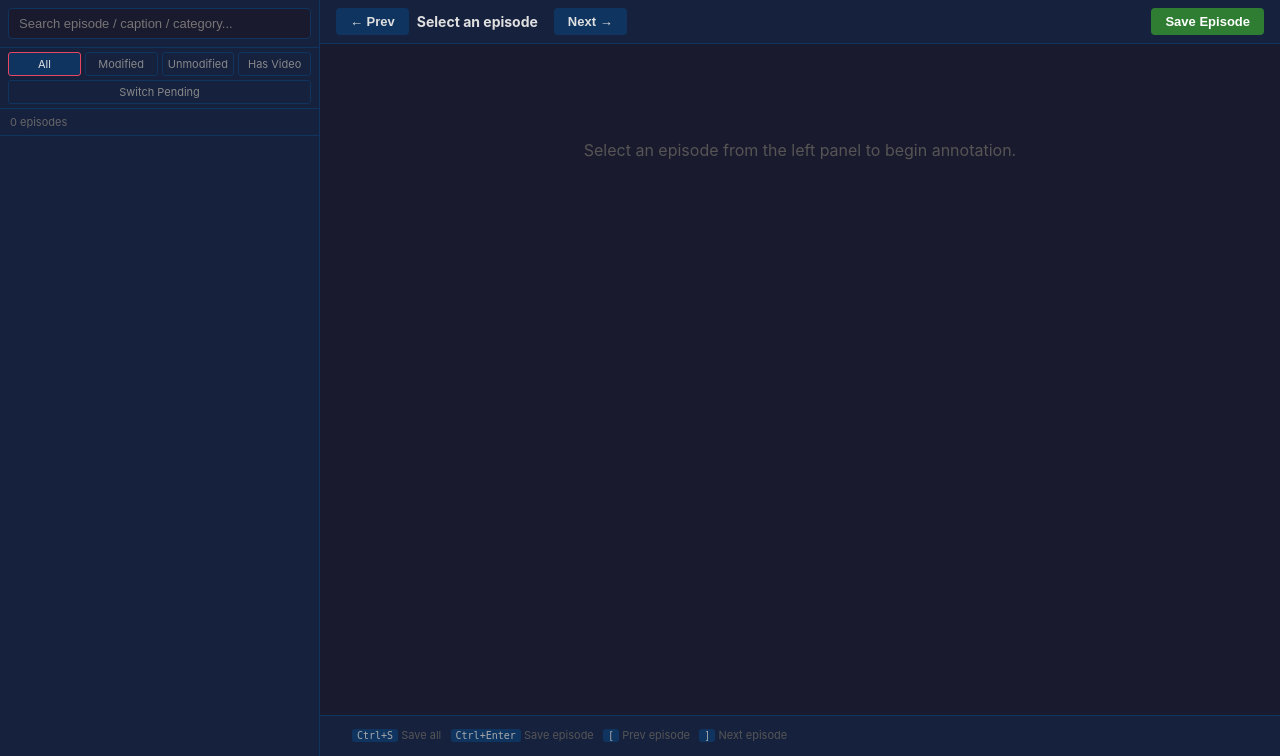
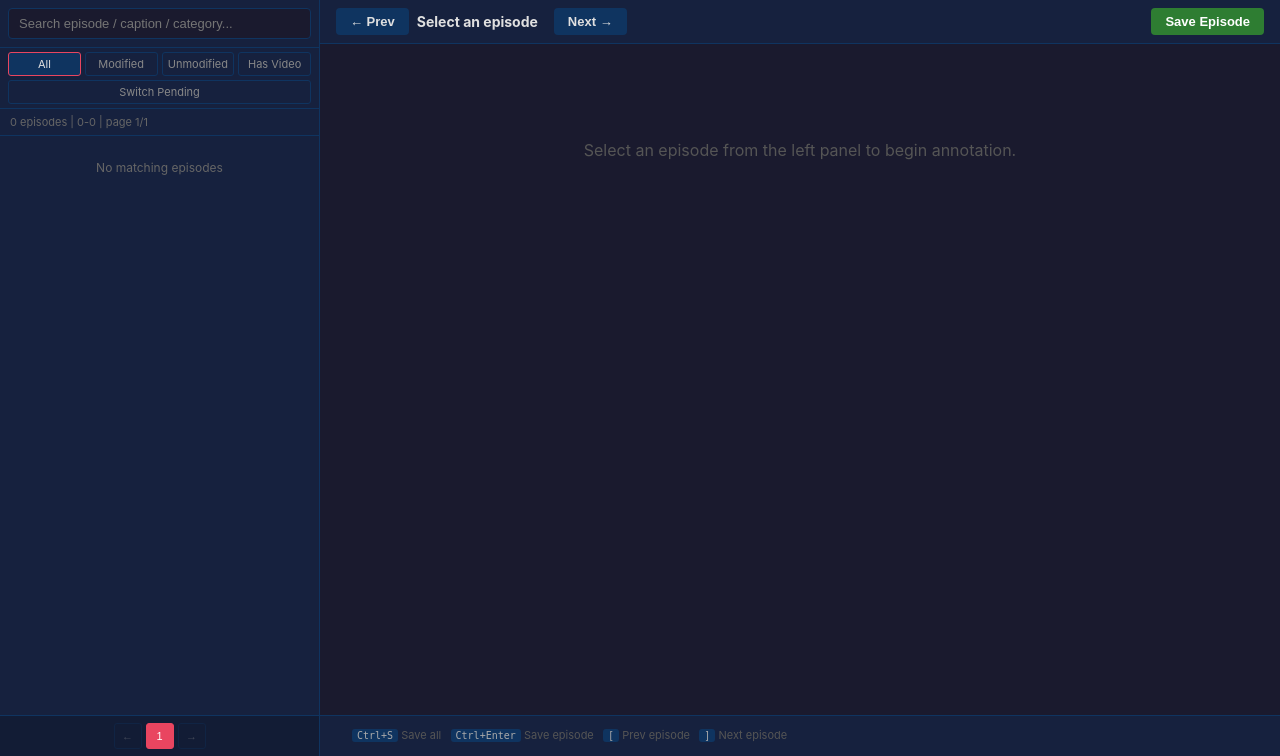
Before and after one commit to HERO-YDX/anaphoric_annotation, a Flask app: page / in a window 1280 px wide. Shown: the part 44-800 px from the top of the page. Run offline with Flask 3, Linux system fonts and the light colour scheme; data that the repository does not hold is empty; parts of the project's set-up code (start-up, migrations or seed data) failed here and were passed over.

Commit message:
Paginate all episodes in the sidebar

```diff
--- a/app.py
+++ b/app.py
@@ -38,6 +38,7 @@ DEFAULT_ELMA_VIDEO_ROOT = DEFAULT_META_ROOT / "test_videos"
 DEFAULT_OUTPUT_ROOT = APP_ROOT / "annotation_output"
 DEFAULT_FLOWMDM_ROOT = APP_ROOT / "flowmdm_ours_results"
 DEFAULT_KWARGS_ROOT = DEFAULT_FLOWMDM_ROOT / "flowmdm_results"
+EPISODES_PER_PAGE = 100
 
 
 def load_jsonl(path):
@@ -323,10 +324,16 @@ def api_info():
 
 @app.route("/api/episode_list")
 def api_episode_list():
-    """Return list of episodes with summary info."""
+    """Return a filtered page of episodes with summary and pagination info."""
     q = request.args.get("q", "").strip().lower()
     filter_type = request.args.get("filter", "all")
-    limit = int(request.args.get("limit", 200))
+    try:
+        requested_page = int(request.args.get("page", 1))
+    except (TypeError, ValueError):
+        return jsonify({"error": "page must be a positive integer"}), 400
+    if requested_page < 1:
+        return jsonify({"error": "page must be a positive integer"}), 400
+
     results = []
     for ep_id in DATA["episode_ids"]:
         indices = DATA["episodes"][ep_id]
@@ -379,9 +386,21 @@ def api_episode_list():
             "sample_index": DATA["entries"][indices[0]].get("sample_index"),
             "sample_key": DATA["entries"][indices[0]].get("sample_key", ""),
         })
-        if len(results) >= limit:
-            break
-    return jsonify({"results": results})
+
+    total_items = len(results)
+    total_pages = max(1, math.ceil(total_items / EPISODES_PER_PAGE))
+    page = min(requested_page, total_pages)
+    start = (page - 1) * EPISODES_PER_PAGE
+    page_results = results[start:start + EPISODES_PER_PAGE]
+    return jsonify({
+        "results": page_results,
+        "pagination": {
+            "page": page,
+            "page_size": EPISODES_PER_PAGE,
+            "total_items": total_items,
+            "total_pages": total_pages,
+        },
+    })
 
 
 @app.route("/api/episode/<episode_id>")
@@ -435,6 +454,7 @@ def api_episode(episode_id):
     return jsonify({
         "episode_id": episode_id,
         "episode_index": ep_idx,
+        "total_episodes": len(DATA["episode_ids"]),
         "segments": segments,
         "prev_episode": prev_ep,
         "next_episode": next_ep,
--- a/templates/index.html
+++ b/templates/index.html
@@ -37,6 +37,13 @@ body { font-family: -apple-system, BlinkMacSystemFont, 'Segoe UI', sans-serif; b
 .filter-btn.active { background: #0f3460; color: #e0e0e0; border-color: #e94560; }
 .list-status { padding: 6px 10px; font-size: 11px; color: #666; border-bottom: 1px solid #0f3460; }
 .episode-list { flex: 1; overflow-y: auto; }
+.empty-list { padding: 24px 10px; color: #666; font-size: 12px; text-align: center; }
+.pagination-bar { display: flex; align-items: center; justify-content: center; gap: 4px; padding: 7px 6px; border-top: 1px solid #0f3460; background: #121c35; flex-shrink: 0; }
+.page-numbers { display: flex; align-items: center; gap: 3px; }
+.page-btn { min-width: 28px; height: 26px; padding: 3px 6px; border: 1px solid #0f3460; border-radius: 3px; background: transparent; color: #999; font-size: 11px; cursor: pointer; }
+.page-btn:hover:not(:disabled) { border-color: #e94560; color: #fff; }
+.page-btn.active { background: #e94560; border-color: #e94560; color: #fff; }
+.page-btn:disabled { opacity: .35; cursor: not-allowed; }
 .ep-item { padding: 8px 10px; border-bottom: 1px solid #0f3460; cursor: pointer; font-size: 12px; transition: background .1s; }
 .ep-item:hover { background: #1a1a3e; }
 .ep-item.active { background: #0f3460; border-left: 3px solid #e94560; }
@@ -172,6 +179,11 @@ body { font-family: -apple-system, BlinkMacSystemFont, 'Segoe UI', sans-serif; b
     </div>
     <div class="list-status" id="listStatus">-</div>
     <div class="episode-list" id="episodeList"></div>
+    <div class="pagination-bar" aria-label="Episode pages">
+      <button class="page-btn" id="prevPageBtn" onclick="goToPage(currentPage - 1)" aria-label="Previous page">&larr;</button>
+      <div class="page-numbers" id="pageNumbers"></div>
+      <button class="page-btn" id="nextPageBtn" onclick="goToPage(currentPage + 1)" aria-label="Next page">&rarr;</button>
+    </div>
   </div>
 
   <div class="right-panel">
@@ -224,6 +236,8 @@ let currentEpisodeId = null;
 let currentEpisodeData = null;
 let searchTimer = null;
 let currentFilter = 'all';
+let currentPage = 1;
+let totalPages = 1;
 let statusTimer = null;
 
 async function fetchInfo() {
@@ -236,14 +250,32 @@ async function fetchInfo() {
 
 async function loadEpisodeList() {
   const q = document.getElementById('searchInput').value;
-  const r = await fetch(`${BASE}/api/episode_list?q=${encodeURIComponent(q)}&filter=${currentFilter}`);
+  const r = await fetch(
+    `${BASE}/api/episode_list?q=${encodeURIComponent(q)}&filter=${currentFilter}&page=${currentPage}`
+  );
   const d = await r.json();
+  if (!r.ok) {
+    showStatus(d.error || 'Could not load the episode list.', true);
+    return;
+  }
+  currentPage = d.pagination.page;
+  totalPages = d.pagination.total_pages;
   renderEpisodeList(d.results);
-  document.getElementById('listStatus').textContent = `${d.results.length} episodes`;
+  renderPagination(d.pagination);
+  const firstItem = d.pagination.total_items
+    ? ((currentPage - 1) * d.pagination.page_size) + 1
+    : 0;
+  const lastItem = firstItem ? firstItem + d.results.length - 1 : 0;
+  document.getElementById('listStatus').textContent =
+    `${d.pagination.total_items} episodes | ${firstItem}-${lastItem} | page ${currentPage}/${totalPages}`;
 }
 
 function renderEpisodeList(items) {
   const list = document.getElementById('episodeList');
+  if (!items.length) {
+    list.innerHTML = '<div class="empty-list">No matching episodes</div>';
+    return;
+  }
   list.innerHTML = items.map(it => {
     let cls = 'ep-item';
     if (it.episode_id === currentEpisodeId) cls += ' active';
@@ -269,6 +301,26 @@ function renderEpisodeList(items) {
   }).join('');
 }
 
+function renderPagination(pagination) {
+  document.getElementById('prevPageBtn').disabled = pagination.page <= 1;
+  document.getElementById('nextPageBtn').disabled = pagination.page >= pagination.total_pages;
+  document.getElementById('pageNumbers').innerHTML = Array.from(
+    {length: pagination.total_pages},
+    (_, index) => {
+      const page = index + 1;
+      return `<button class="page-btn ${page === pagination.page ? 'active' : ''}" ` +
+        `onclick="goToPage(${page})" aria-label="Page ${page}" ` +
+        `${page === pagination.page ? 'aria-current="page"' : ''}>${page}</button>`;
+    }
+  ).join('');
+}
+
+function goToPage(page) {
+  if (page < 1 || page > totalPages || page === currentPage) return;
+  currentPage = page;
+  loadEpisodeList();
+}
+
 async function loadEpisode(episodeId) {
   const r = await fetch(`${BASE}/api/episode/${encodeURIComponent(episodeId)}`);
   if (!r.ok) return;
@@ -277,7 +329,7 @@ async function loadEpisode(episodeId) {
   currentEpisodeData = d;
 
   document.getElementById('epTitle').textContent = episodeId;
-  document.getElementById('epPos').textContent = `(${d.episode_index + 1} / ${document.querySelectorAll('.ep-item').length || '?'})`;
+  document.getElementById('epPos').textContent = `(${d.episode_index + 1} / ${d.total_episodes})`;
   document.getElementById('prevBtn').disabled = !d.prev_episode;
   document.getElementById('nextBtn').disabled = !d.next_episode;
 
@@ -708,11 +760,15 @@ function loadNextEpisode() {
 
 function debounceSearch() {
   clearTimeout(searchTimer);
-  searchTimer = setTimeout(loadEpisodeList, 300);
+  searchTimer = setTimeout(() => {
+    currentPage = 1;
+    loadEpisodeList();
+  }, 300);
 }
 
 function setFilter(f) {
   currentFilter = f;
+  currentPage = 1;
   document.querySelectorAll('.filter-btn').forEach(el => {
     el.classList.toggle('active', el.dataset.filter === f);
   });
```
Also changed, not shown: tests/test_app.py (+84 -0 lines), README.md.
